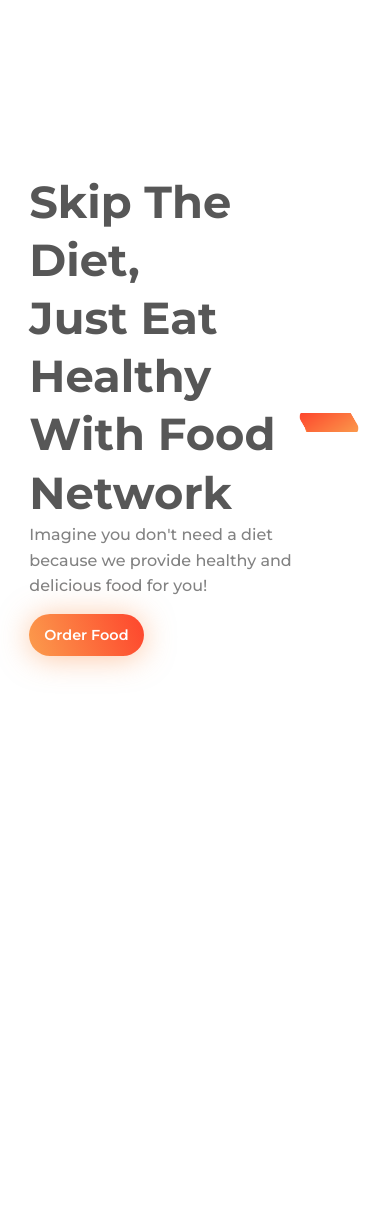
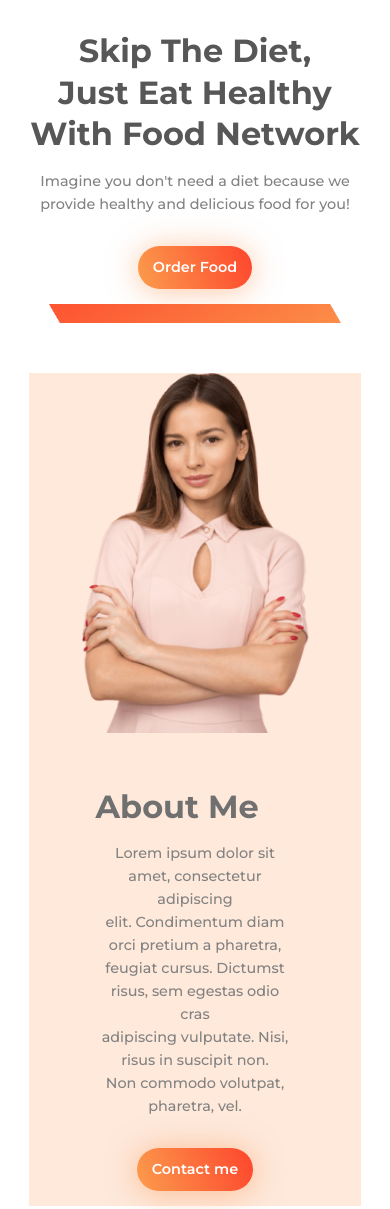
Before and after one commit to mdrasel97/eat-healthy, a plain HTML site: page index.html in a window 390 px wide. Shown: the top 1209 px of the page. Before the commit the page ends 844 px from the top, so only its background shows below. Drawn offline with Linux system fonts and the light colour scheme.

Commit message:
about me section added

```diff
--- a/index.html
+++ b/index.html
@@ -25,6 +25,24 @@
 </div>
 
 </section>
+<!-- About Me -->
+ <section class="About_me_container">
+    <div class="about_img">
+<img src="./images/female/Person Image.png" alt="">
+    </div>
+    <div class="about_text_content">
+        <h2 class="hadding_primary">About Me</h2>
+        <p class="paragraph_primary"> Lorem ipsum dolor sit amet, consectetur adipiscing <br> elit. Condimentum diam orci pretium a pharetra, <br> feugiat cursus. Dictumst risus, sem egestas odio cras <br> adipiscing vulputate. Nisi, risus in suscipit non. <br> Non commodo volutpat, pharetra, vel.</p>
+        <button class="btn_primary">Contact me</button>
+    </div>
+
+</section>
+
+<!-- My recipies -->
+ <section>
+    <h2 class="hadding_primary text-align">My recipies</h2>
+    <p class="paragraph_primary text-align">Lorem Ipsum is simply dummy text of the printing and typesetting industry. <br> Lorem Ipsum has been the industry's standard dummy text ever since the <br> 1500s.</p>
+ </section>
     </main>
     <footer>
 
--- a/style.css
+++ b/style.css
@@ -15,7 +15,6 @@
     box-shadow: 0px 2px 30px 0px rgba(252, 143, 73, 0.5);
     background: linear-gradient(69.40deg, rgb(251, 162, 79) -6.919%,rgb(255, 30, 30) 144.985%);
     color: rgb(255, 255, 255);
-    font-family: Montserrat;
     font-size: 0.90rem;
     font-weight: 600;
     line-height: 130%;
@@ -24,15 +23,19 @@
     margin: 15px 0px;
 }
 .hadding_primary{
-
+    color: #707070;
+    font-size: 2rem;
+    font-weight: 700;
+    line-height: 40px;
+    text-align: left;
 }
 .paragraph_primary{
     color: rgb(130, 130, 130);
-    font-size: 1rem;
+    font-size: .90rem;
     font-weight: 500;
     line-height: 160%;
     letter-spacing: -2%;
-    text-align: left;
+    margin: 15px 0px;
 }
 
 .text-align{
@@ -45,6 +48,9 @@ main{
     width: 85%;
     margin: 0 auto;
 }
+main > section{
+    margin: 50px 0px;
+}
 
 .banner{
 
@@ -55,7 +61,6 @@ main{
 }
 
 .banner_hadding{
-    font-family: Montserrat;
     color: #575757;
     font-size: 2.80rem;
     font-weight: 700;
@@ -75,3 +80,52 @@ main{
     width: 95%;
     margin-left: -30px;
 }
+
+/* about me  */
+
+.About_me_container{
+    display: flex;
+    background-color: rgba(252, 143, 73, 0.1);
+    background-image: url("./images/shapes/7.png");
+    background-size: cover;
+    background-position: center;
+    background-repeat: no-repeat;
+    align-items: center;
+    justify-content: space-around;
+    gap: 50px;
+
+}
+.about_text_content{
+    width: 50%;
+
+}
+.about_img img{
+    width: 100%;
+    height: 360px;
+}
+
+
+/* mobile responsive design  */
+@media all and (max-width: 576px) {
+    .banner{
+        height: auto;
+        flex-direction: column;
+        text-align: center;
+        margin-top: 30px;
+    }
+    .banner_hadding{
+        font-size: 2rem;
+    }
+    .banner_img{
+        width: 100%;
+    }
+
+    .About_me_container{
+        flex-direction: column;
+        text-align: center;
+    }
+    .about_text_content{
+        width: 60%;
+
+    }
+}
```
